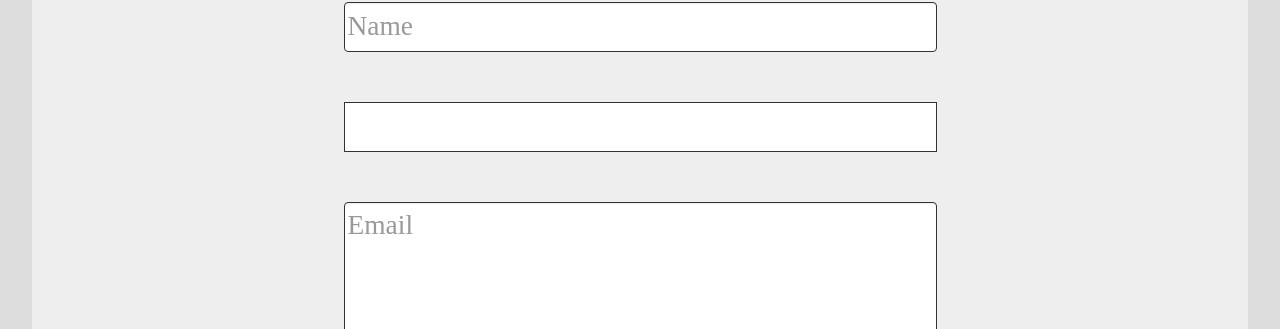
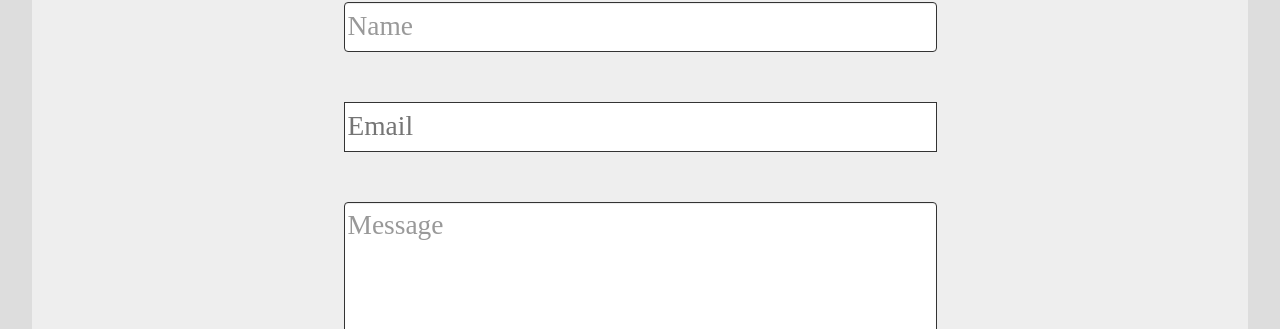
Before and after one commit to bFraley/bFraley.github.io, a Jekyll site: the page built from contactform.html, in a window 1280 px wide. Shown: the part 224-553 px from the top of the page. Built offline with Jekyll 4.4.1, drawn with Linux system fonts in a browser that asks for light colours; nearby versions of some CDN libraries; some web fonts are replaced.

Commit message:
fix placeholdr on email form

```diff
--- a/contactform.html
+++ b/contactform.html
@@ -10,11 +10,11 @@ title: Contact Me
 
     <div class="form-group">
         <input type="text" class="form-control" name="name" id="fullName" placeholder="Name">
-        <input type="email" name="_replyto">
+        <input type="email" placeholder="Email" name="_replyto">
     </div>
 
     <div class="form-group">
-            <textarea id="commentOrder" name="commentOrder" placeholder="Email" class="form-control" rows="3"
+            <textarea id="commentOrder" name="commentOrder" class="form-control" rows="3"
             placeholder="Message"></textarea>
     </div>
 
```
